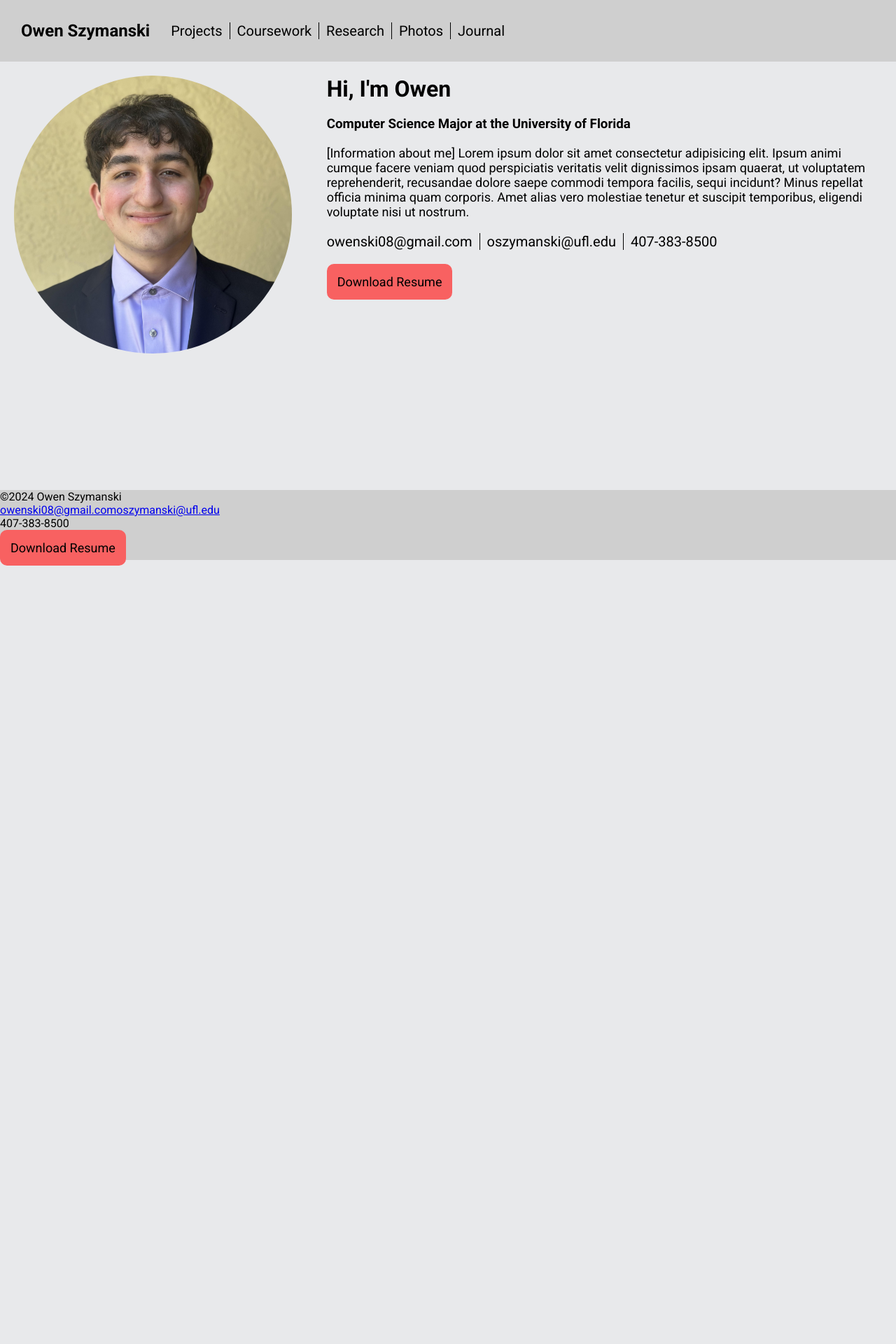
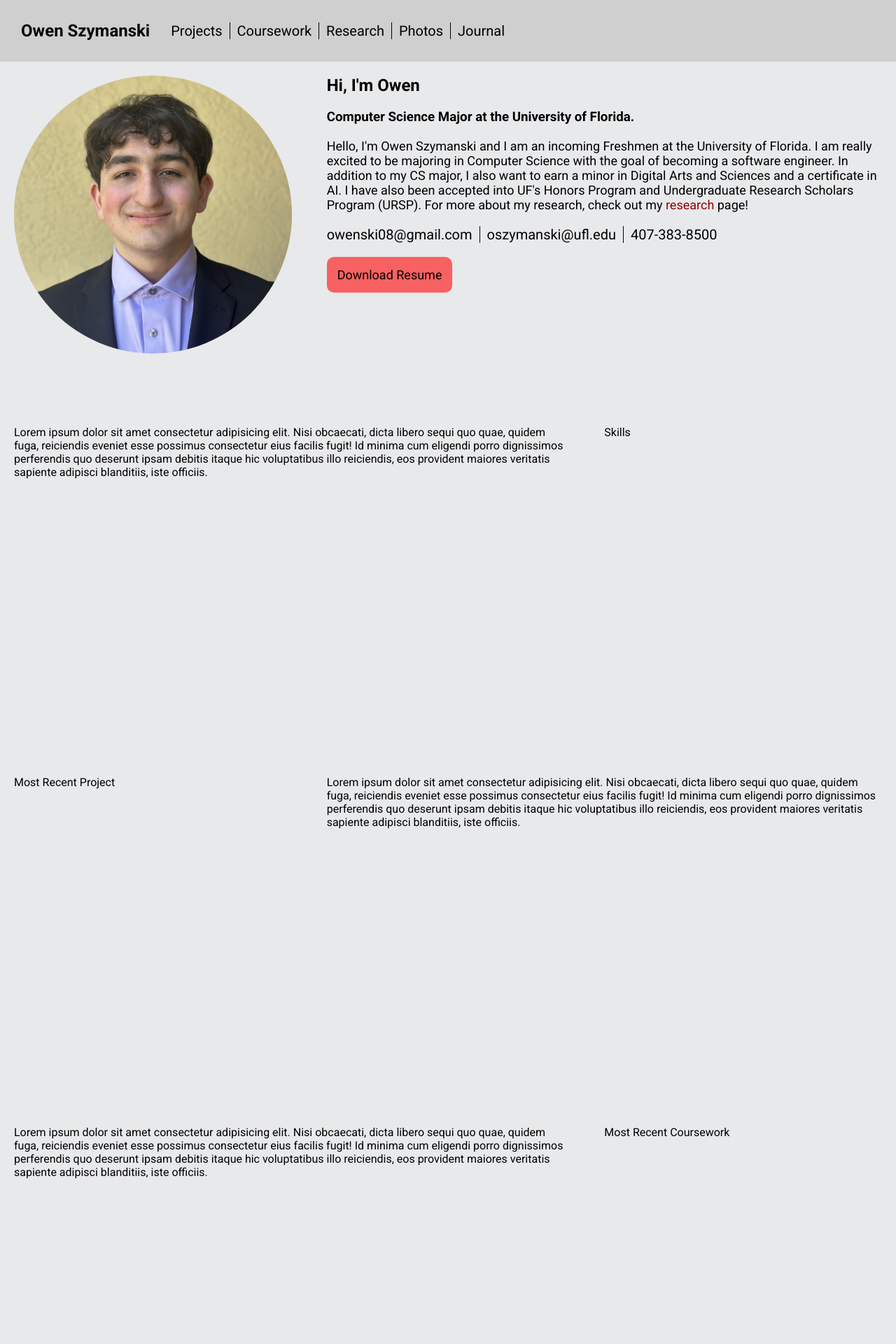
Before and after one commit to OwenS3881/eportfolio-backend, a Next.js app in the folder frontend/: page / in a window 1280 px wide. Shown: the top 1920 px of the page at 70% size. Before the commit the page ends 808 px from the top, so only its background shows below. Built offline with nearby package versions, Linux system fonts and the light colour scheme.

Commit message:
Set up home page sections

```diff
--- a/frontend/app/components/ContactInfo.jsx
+++ b/frontend/app/components/ContactInfo.jsx
@@ -2,9 +2,9 @@ import React from "react";
 
 import Link from "next/link";
 
-const ContactInfo = ({ divClassName }) => {
+const ContactInfo = ({ className }) => {
   return (
-    <div className={divClassName}>
+    <div className={className}>
       <Link href={"mailto:owenski08@gmail.com"}>owenski08@gmail.com</Link>
       <Link href={"mailto:oszymanski@ufl.edu"}>oszymanski@ufl.edu</Link>
       <p>407-383-8500</p>
--- a/frontend/app/components/Footer.jsx
+++ b/frontend/app/components/Footer.jsx
@@ -10,8 +10,10 @@ const Footer = () => {
   return (
     <div className={styles.container}>
       <p>&copy;2024 Owen Szymanski</p>
-      <ContactInfo />
-      <ResumeButton />
+      <hr />
+      <ContactInfo className={styles.contactInfo}/>
+      <hr />
+      <ResumeButton className={styles.resumeButton}/>
     </div>
   );
 };
--- a/frontend/app/components/ResumeButton.jsx
+++ b/frontend/app/components/ResumeButton.jsx
@@ -4,9 +4,9 @@ import Link from "next/link";
 
 import styles from "@/app/styles/ResumeButton.module.css";
 
-const ResumeButton = () => {
+const ResumeButton = ( {className}) => {
   return (
-    <Link className={styles.button} href={"/api/resume"}>
+    <Link className={`${styles.button} ${className}`} href={"/api/resume"}>
       Download Resume
     </Link>
   );
--- a/frontend/app/page.jsx
+++ b/frontend/app/page.jsx
@@ -11,6 +11,7 @@ import ResumeButton from "./components/ResumeButton";
 const HomePage = () => {
   return (
     <div className={styles.container}>
+      <section className={styles.section}>
         <div className={styles.imageContainer}>
           <Image
             src={"/ProfilePictureSquare.jpg"}
@@ -22,19 +23,60 @@ const HomePage = () => {
 
         <div className={styles.aboutContainer}>
           <h1>Hi, I'm Owen</h1>
-        <h3>Computer Science Major at the University of Florida</h3>
+          <h3>Computer Science Major at the University of Florida.</h3>
           <p>
-          [Information about me] Lorem ipsum dolor sit amet consectetur
-          adipisicing elit. Ipsum animi cumque facere veniam quod perspiciatis
-          veritatis velit dignissimos ipsam quaerat, ut voluptatem
-          reprehenderit, recusandae dolore saepe commodi tempora facilis, sequi
-          incidunt? Minus repellat officia minima quam corporis. Amet alias vero
-          molestiae tenetur et suscipit temporibus, eligendi voluptate nisi ut
-          nostrum.
+            Hello, I'm Owen Szymanski and I am an incoming Freshmen at the University of Florida. I am really excited to be majoring in Computer Science with the goal of becoming a software engineer. In addition to my CS major, I also want to earn a minor in Digital Arts and Sciences and a certificate in AI. I have also been accepted into UF's Honors Program and Undergraduate Research Scholars Program (URSP). For more about my research, check out my <Link href={"/research/"}>research</Link> page!
           </p>
-        <ContactInfo divClassName={styles.contactContainer} />
+          <ContactInfo className={styles.contactContainer} />
           <ResumeButton />
         </div>
+      </section>
+
+      <section className={styles.sectionReverse}>
+        <div>
+          <p>Lorem ipsum dolor sit amet consectetur adipisicing elit. Nisi obcaecati, dicta libero sequi quo quae, quidem fuga, reiciendis eveniet esse possimus consectetur eius facilis fugit! Id minima cum eligendi porro dignissimos perferendis quo deserunt ipsam debitis itaque hic voluptatibus illo reiciendis, eos provident maiores veritatis sapiente adipisci blanditiis, iste officiis.</p>
+        </div>
+        <div>
+          Skills
+        </div>
+      </section>
+
+      <section className={styles.section}>
+        <div>
+            Most Recent Project
+          </div>
+        <div>
+            <p>Lorem ipsum dolor sit amet consectetur adipisicing elit. Nisi obcaecati, dicta libero sequi quo quae, quidem fuga, reiciendis eveniet esse possimus consectetur eius facilis fugit! Id minima cum eligendi porro dignissimos perferendis quo deserunt ipsam debitis itaque hic voluptatibus illo reiciendis, eos provident maiores veritatis sapiente adipisci blanditiis, iste officiis.</p>
+        </div>
+      </section>
+
+      <section className={styles.sectionReverse}>
+        <div>
+          <p>Lorem ipsum dolor sit amet consectetur adipisicing elit. Nisi obcaecati, dicta libero sequi quo quae, quidem fuga, reiciendis eveniet esse possimus consectetur eius facilis fugit! Id minima cum eligendi porro dignissimos perferendis quo deserunt ipsam debitis itaque hic voluptatibus illo reiciendis, eos provident maiores veritatis sapiente adipisci blanditiis, iste officiis.</p>
+        </div>
+        <div>
+          Most Recent Coursework
+        </div>
+      </section>
+
+      <section className={styles.section}>
+        <div>
+            Most Recent Research
+          </div>
+        <div>
+            <p>Lorem ipsum dolor sit amet consectetur adipisicing elit. Nisi obcaecati, dicta libero sequi quo quae, quidem fuga, reiciendis eveniet esse possimus consectetur eius facilis fugit! Id minima cum eligendi porro dignissimos perferendis quo deserunt ipsam debitis itaque hic voluptatibus illo reiciendis, eos provident maiores veritatis sapiente adipisci blanditiis, iste officiis.</p>
+        </div>
+      </section>
+
+      <section className={styles.sectionReverse}>
+        <div>
+          <p>Lorem ipsum dolor sit amet consectetur adipisicing elit. Nisi obcaecati, dicta libero sequi quo quae, quidem fuga, reiciendis eveniet esse possimus consectetur eius facilis fugit! Id minima cum eligendi porro dignissimos perferendis quo deserunt ipsam debitis itaque hic voluptatibus illo reiciendis, eos provident maiores veritatis sapiente adipisci blanditiis, iste officiis.</p>
+        </div>
+        <div>
+          Recent Journal Entry
+        </div>
+      </section>
+
     </div>
   );
 };
--- a/frontend/app/styles/Footer.module.css
+++ b/frontend/app/styles/Footer.module.css
@@ -1,5 +1,38 @@
 .container {
   background-color: #cfcfcf;
   width: 100%;
-  height: 100px;
+  height: auto;
+  padding: 20px;
+
+  display: flex;
+  flex-direction: column;
+  align-items: center;
+  justify-content: space-between;
+
+  font-size: 12px;
 }
+
+.container hr {
+  border: none;
+  background-color: #7f7f7f;
+  width: 90%;
+  height: 1px;
+  margin: 15px 0px;
+}
+
+.contactInfo {
+  display: flex;
+  flex-direction: column;
+  align-items: center;
+}
+
+.contactInfo a, .contactInfo p {
+  text-decoration: none;
+  color: #000;
+  margin-bottom: 5px;
+}
+
+.resumeButton {
+  font-size: 12px !important;
+  padding: 10px !important;
+}
--- a/frontend/app/styles/Home.module.css
+++ b/frontend/app/styles/Home.module.css
@@ -1,10 +1,22 @@
 .container {
-  display: grid;
-  grid-template-columns: 1fr 2fr;
-  column-gap: 50px;
   margin: 0 auto;
   padding: 20px;
 }
+
+.section, .sectionReverse {
+  display: grid;
+  column-gap: 50px;
+  min-height: 500px;
+}
+
+.section {
+  grid-template-columns: 1fr 2fr;
+}
+
+.sectionReverse {
+  grid-template-columns: 2fr 1fr;
+}
+
 
 .imageContainer {
   display: flex;
@@ -25,6 +37,17 @@
 
 .aboutContainer p {
   font-size: 18px;
+}
+
+.aboutContainer > p a {
+  text-decoration: none;
+  color: rgb(151, 0, 0);
+
+  transition: all 0.1s;
+}
+
+.aboutContainer > p a:hover {
+  color: rgb(255, 0, 0);
 }
 
 .aboutContainer > * {
```
Lines whose indentation alone changed are shown as unchanged.
